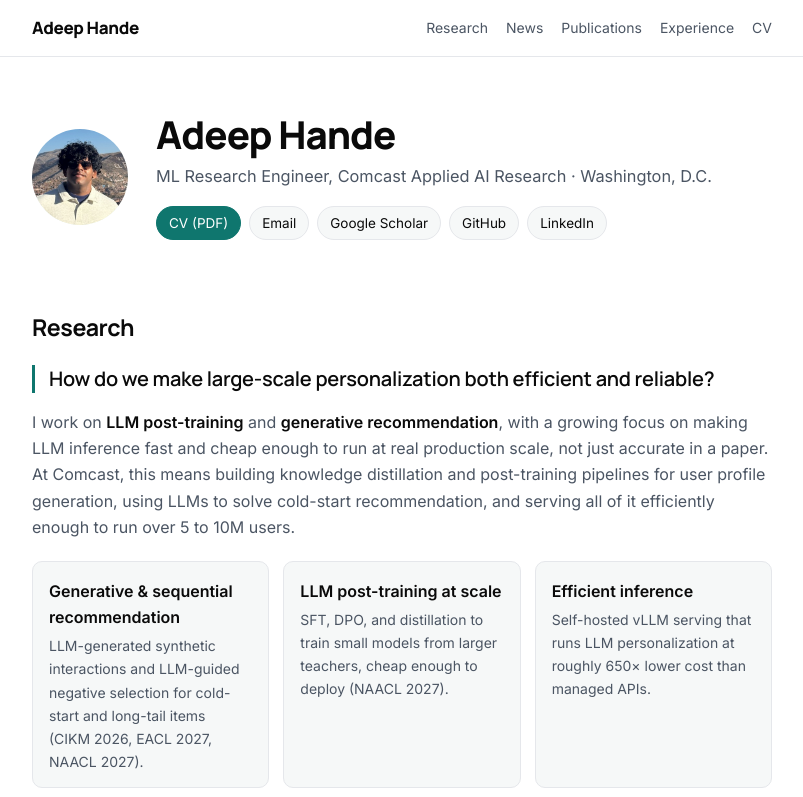
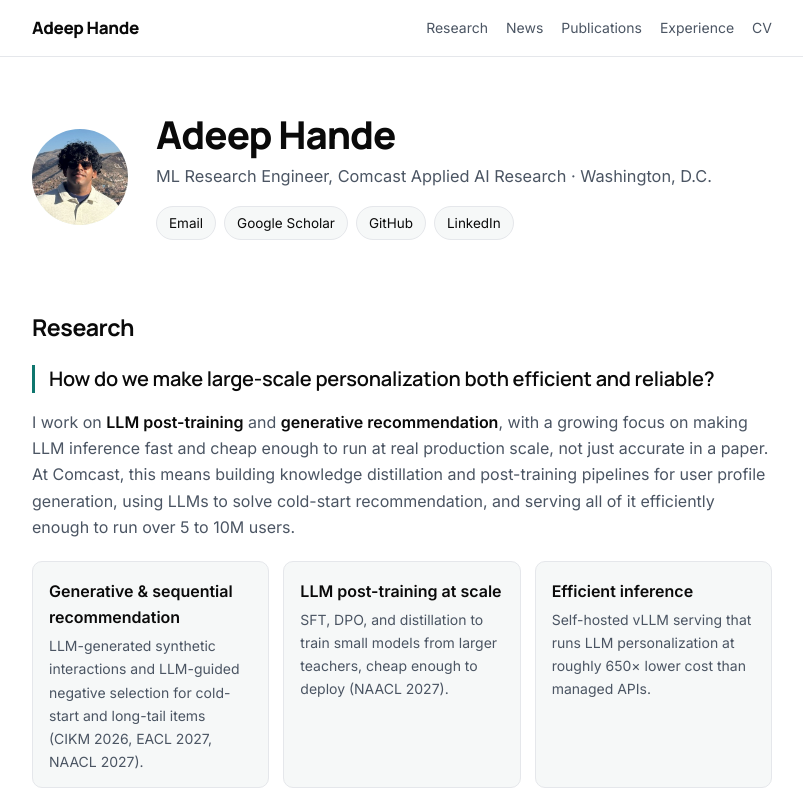
Before and after one commit to adeepH-zz/adeepH-zz.github.io, a plain HTML site: page index.html in a window 1280 px wide. Shown: the top 797 px of the page, without its empty margins (238-1041 px from the left). Drawn offline with Linux system fonts and the light colour scheme.

Commit message:
Remove CV button from hero (CV stays in top bar and footer)
Co-Authored-By: Claude Opus 5.5 <noreply@anthropic.com>

```diff
--- a/index.html
+++ b/index.html
@@ -39,7 +39,6 @@
       <h1>Adeep Hande</h1>
       <p class="role">ML Research Engineer, Comcast Applied AI Research &middot; Washington, D.C.</p>
       <div class="links">
-        <a class="primary" href="cv.pdf" target="_blank" rel="noopener">CV (PDF)</a>
         <a href="mailto:adeephande1000@gmail.com">Email</a>
         <a href="https://scholar.google.com/citations?user=XvfdrGsAAAAJ&hl=en" target="_blank" rel="noopener">Google Scholar</a>
         <a href="https://github.com/adeepH-zz" target="_blank" rel="noopener">GitHub</a>
```
